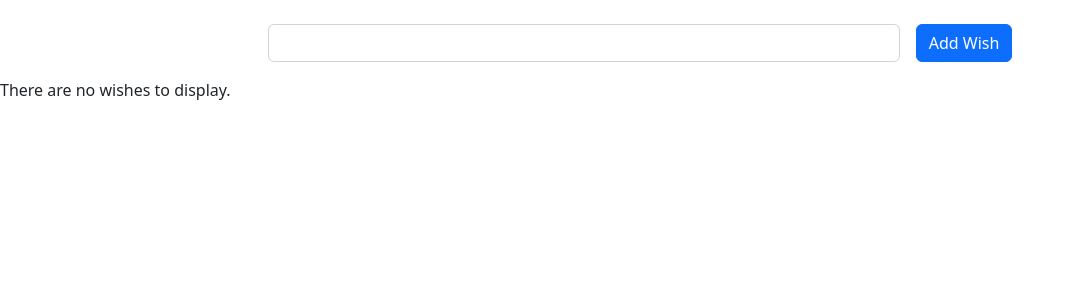
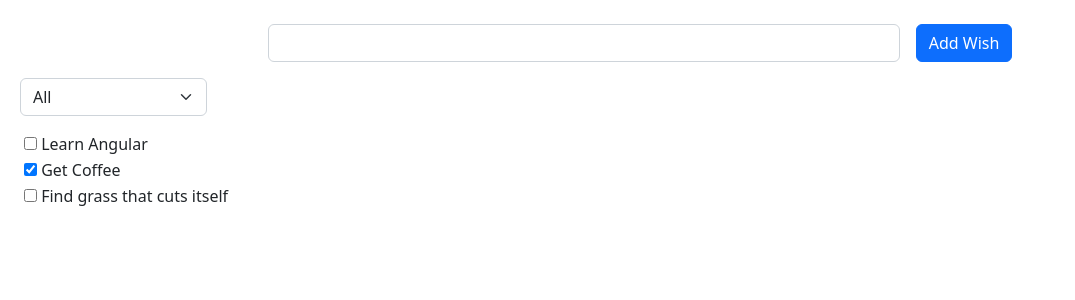
Before and after one commit to Giorgi-Garsevanishvili/Learning_Angular, an Angular app: page / in a window 1280 px wide. Shown: the top 300 px of the page, without its empty margins (0-1075 px from the left). Built offline with nearby package versions, Linux system fonts and the light colour scheme.

Commit message:
ngModelChange

```diff
--- a/src/app/app.component.html
+++ b/src/app/app.component.html
@@ -12,14 +12,28 @@
     </div>
   </form>
 
+  <div class="row mt-3 m-2">
+    <div class="col-sm-2">
+      <select
+      class="form-select"
+      [(ngModel)]="ListFilter"
+      (ngModelChange)="FilterChanged($event)"
+      >
+        <option value="0">All</option>
+        <option value="1">Unfullfiled</option>
+        <option value="2">Fulfilled</option>
+      </select>
+    </div>
+  </div>
+
   <div class="row mt-3">
-    <div *ngIf="items.length === 0; else showItems">
+    <div *ngIf="visibleItems.length === 0; else showItems">
       There are no wishes to display.
     </div>
 
     <ng-template #showItems>
       <ul class="wish-list">
-        <li *ngFor="let item of items; index as ii">
+        <li *ngFor="let item of visibleItems; index as ii">
             <div class="form-check">
               <label class="form-check-label">
                 <input
--- a/src/app/app.component.ts
+++ b/src/app/app.component.ts
@@ -14,7 +14,14 @@
 
 export class AppComponent {
   items : WishItem[] = [
+  new WishItem('Learn Angular'),
+  new WishItem('Get Coffee', true),
+  new WishItem('Find grass that cuts itself')
   ];
+
+  ListFilter : string ='0';
+
+  visibleItems : WishItem[] = this.items;
 
   newWishText = '';
   title = 'wishlist';
@@ -25,6 +32,16 @@
     this.newWishText = '';
   }
 
+  FilterChanged(value: any){
+    if (value === '0') {
+      this.visibleItems = this.items;
+    } else if (value === '1') {
+      this.visibleItems = this.items.filter(item => !item.isCompleted);
+    } else {
+      this.visibleItems = this.items.filter(item => item.isCompleted);
+    }
+  }
+
   toggleItem(item : WishItem){
     item.isCompleted = !item.isCompleted
     console.log(item)
```
